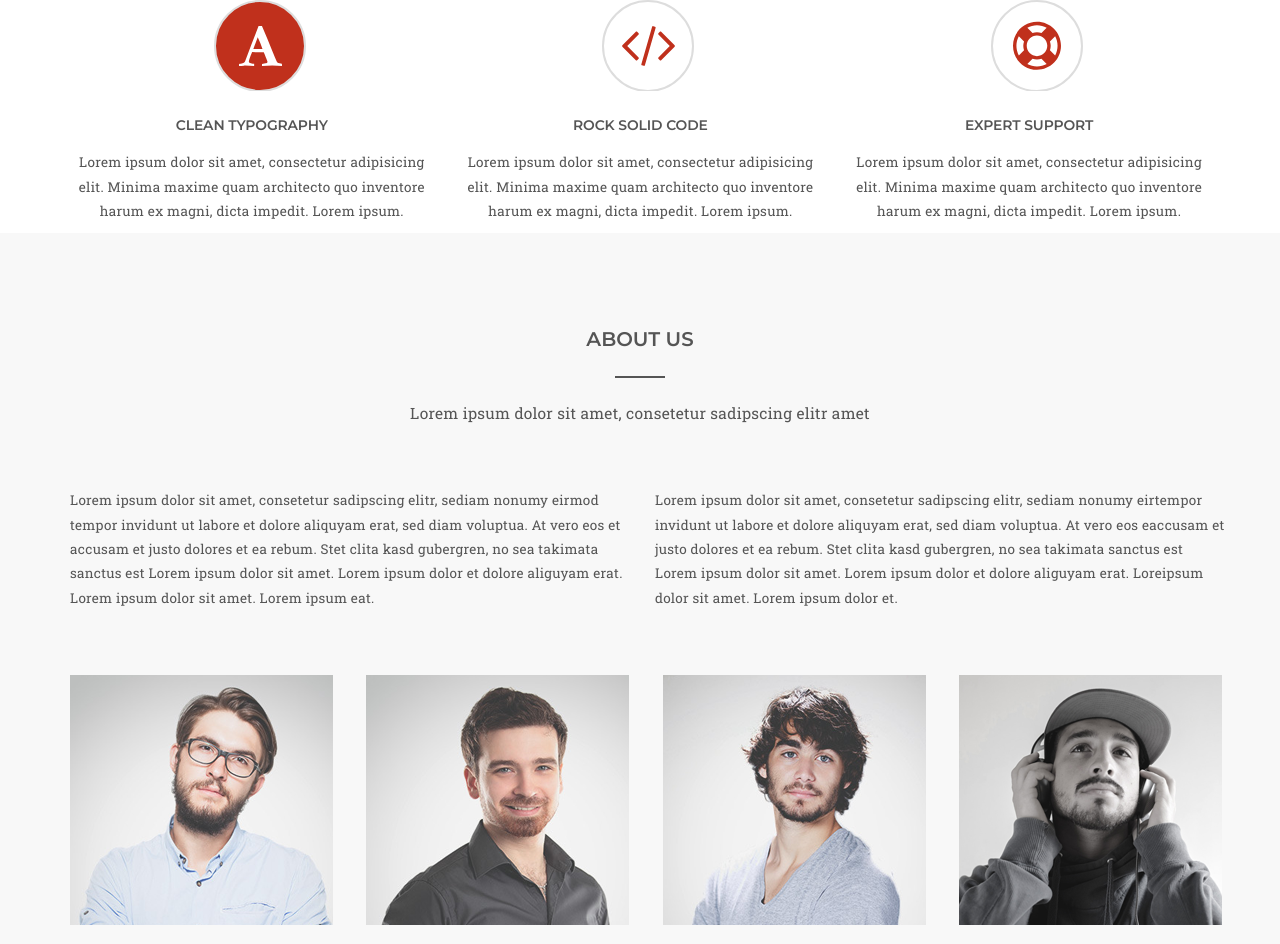
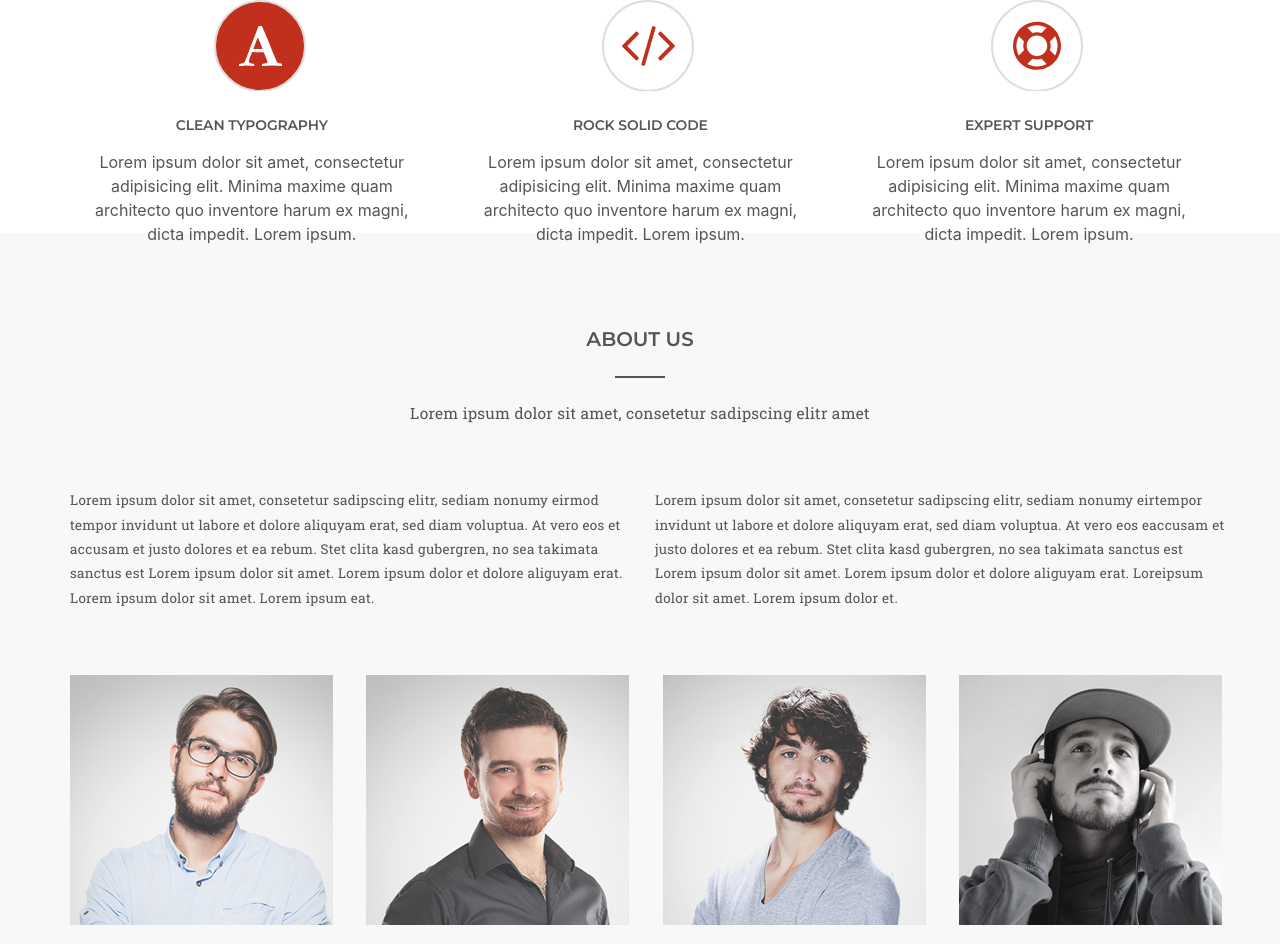
Before and after one commit to AnigalHub/PixelPerfect, a Vue app: page / in a window 1280 px wide. Shown: the part 1031-1975 px from the top of the page. Built offline with nearby package versions, Linux system fonts and the light colour scheme.

Commit message:
изменен класс

```diff
--- a/src/components/Services.vue
+++ b/src/components/Services.vue
@@ -12,7 +12,7 @@
                         <component :is="value.svg" class="svg_services"/>
                     </div>
                     <p class="name_services">{{value.name_services}}</p>
-                    <div class="descr_services">{{value.descr_services}}</div>
+                    <div class="text">{{value.descr_services}}</div>
                 </div>
             </div>
         </b-container>
```
